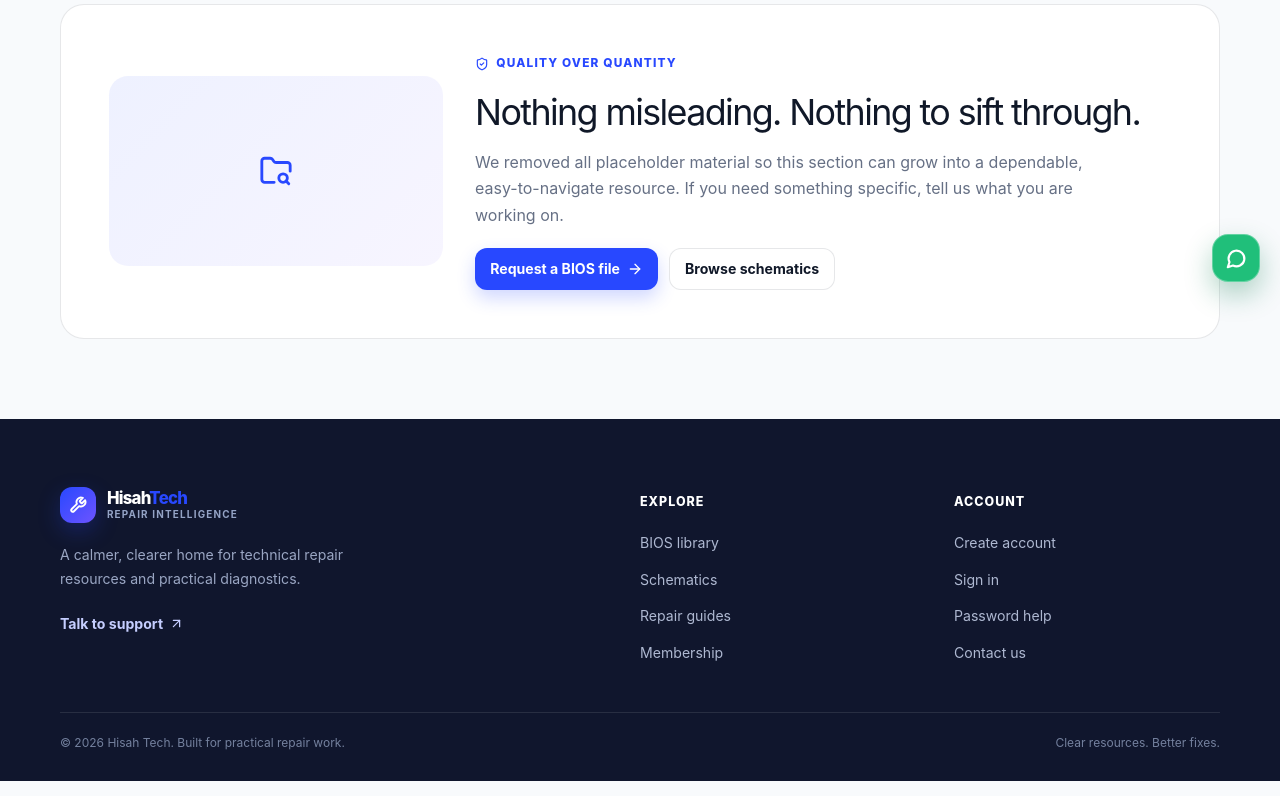
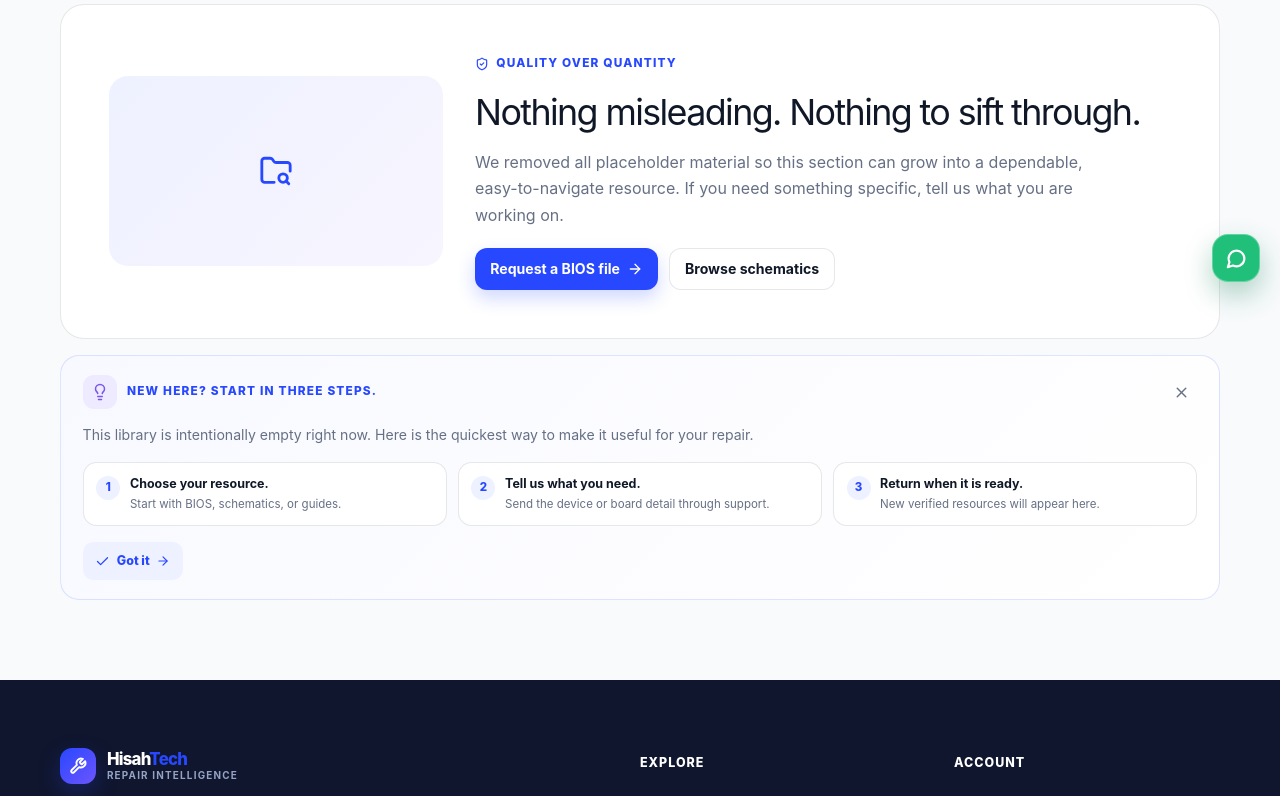
Before and after one commit to emkayty/hisah-tech-remediated, a Next.js app: page /bios-files in a window 1280 px wide. Shown: the part 498-1294 px from the top of the page. Built offline with nearby package versions, Linux system fonts and the light colour scheme.

Commit message:
Add empty-state onboarding guide

```diff
--- /dev/null
+++ b/app/components/EmptyStateOnboarding.tsx
@@ -0,0 +1,46 @@
+'use client';
+
+import { useEffect, useState } from 'react';
+import { ArrowRight, Check, Lightbulb, X } from 'lucide-react';
+
+const STORAGE_KEY = 'hisah-tech-empty-state-onboarding-seen';
+
+export default function EmptyStateOnboarding() {
+  const [visible, setVisible] = useState(false);
+
+  useEffect(() => {
+    try {
+      setVisible(window.localStorage.getItem(STORAGE_KEY) !== 'true');
+    } catch {
+      setVisible(true);
+    }
+  }, []);
+
+  function dismiss() {
+    try {
+      window.localStorage.setItem(STORAGE_KEY, 'true');
+    } catch {
+      // The onboarding should still be dismissible when storage is unavailable.
+    }
+    setVisible(false);
+  }
+
+  if (!visible) return null;
+
+  return (
+    <aside className="onboarding-card" aria-label="Getting started guide">
+      <div className="onboarding-card__topline">
+        <span className="onboarding-card__icon"><Lightbulb size={18} /></span>
+        <span className="eyebrow">New here? Start in three steps.</span>
+        <button type="button" className="onboarding-card__close" onClick={dismiss} aria-label="Dismiss getting started guide"><X size={17} /></button>
+      </div>
+      <p className="onboarding-card__intro">This library is intentionally empty right now. Here is the quickest way to make it useful for your repair.</p>
+      <ol className="onboarding-steps">
+        <li><span>1</span><div><strong>Choose your resource.</strong><small>Start with BIOS, schematics, or guides.</small></div></li>
+        <li><span>2</span><div><strong>Tell us what you need.</strong><small>Send the device or board detail through support.</small></div></li>
+        <li><span>3</span><div><strong>Return when it is ready.</strong><small>New verified resources will appear here.</small></div></li>
+      </ol>
+      <button type="button" className="onboarding-card__done" onClick={dismiss}><Check size={15} /> Got it <ArrowRight size={14} /></button>
+    </aside>
+  );
+}
--- a/app/components/ResourceEmptyPage.tsx
+++ b/app/components/ResourceEmptyPage.tsx
@@ -1,5 +1,6 @@
 import Link from 'next/link';
 import { ArrowLeft, ArrowRight, BookOpen, FileCode2, Files, FolderSearch, ShieldCheck } from 'lucide-react';
+import EmptyStateOnboarding from './EmptyStateOnboarding';
 
 type ResourceKind = 'bios' | 'schematics' | 'guides';
 
@@ -66,6 +67,7 @@ export default function ResourceEmptyPage({ kind }: { kind: ResourceKind }) {
           </div>
         </div>
       </section>
+      <EmptyStateOnboarding />
     </div>
   );
 }
--- a/app/globals.css
+++ b/app/globals.css
@@ -185,6 +185,21 @@ button:disabled { cursor: not-allowed; opacity: .62; }
 .about-services__list div { display: flex; align-items: center; gap: .65rem; padding: .9rem; border: 1px solid var(--line); border-radius: .85rem; color: var(--ink-soft); background: #fff; font-size: .88rem; font-weight: 700; }
 .about-services__list svg { flex: 0 0 auto; color: var(--mint); }
 
+.onboarding-card { margin-top: 1rem; padding: 1.2rem 1.35rem; border: 1px solid rgba(40,72,255,.14); border-radius: 1.2rem; background: linear-gradient(135deg, #f8f9ff, #fff); }
+.onboarding-card__topline { display: flex; align-items: center; gap: .65rem; }
+.onboarding-card__icon { display: grid; place-items: center; width: 34px; height: 34px; border-radius: .7rem; color: #7956e9; background: #eeeaff; }
+.onboarding-card__close { display: grid; place-items: center; width: 32px; height: 32px; margin-left: auto; border: 0; border-radius: .55rem; color: var(--muted); background: transparent; cursor: pointer; }
+.onboarding-card__close:hover { color: var(--ink); background: #eef1ff; }
+.onboarding-card__intro { max-width: 700px; margin: .9rem 0 1rem; color: var(--muted); font-size: .88rem; line-height: 1.6; }
+.onboarding-steps { display: grid; grid-template-columns: repeat(3, 1fr); gap: .65rem; margin: 0; padding: 0; list-style: none; }
+.onboarding-steps li { display: flex; gap: .6rem; padding: .8rem; border: 1px solid var(--line); border-radius: .85rem; background: #fff; }
+.onboarding-steps li > span { display: grid; place-items: center; flex: 0 0 auto; width: 24px; height: 24px; border-radius: 50%; color: var(--primary); background: #eef1ff; font-size: .72rem; font-weight: 850; }
+.onboarding-steps strong, .onboarding-steps small { display: block; }
+.onboarding-steps strong { color: var(--ink); font-size: .78rem; line-height: 1.3; }
+.onboarding-steps small { margin-top: .25rem; color: var(--muted); font-size: .72rem; line-height: 1.4; }
+.onboarding-card__done { display: inline-flex; align-items: center; gap: .4rem; margin-top: 1rem; padding: .6rem .8rem; border: 0; border-radius: .65rem; color: var(--primary); background: #eef1ff; font-size: .78rem; font-weight: 800; cursor: pointer; }
+.onboarding-card__done:hover { background: #e2e7ff; }
+
 .loading-card { display: grid; place-items: center; min-height: 220px; border: 1px solid var(--line); border-radius: 1.25rem; color: var(--muted); background: #fff; font-weight: 700; }
 .account-dashboard { max-width: 1060px; }
 .dashboard-hero { max-width: 720px; margin-bottom: 2rem; }
@@ -263,6 +278,7 @@ button:disabled { cursor: not-allowed; opacity: .62; }
   .membership-grid { grid-template-columns: 1fr; }
   .dashboard-grid { grid-template-columns: 1fr; }
   .about-grid, .about-services__list { grid-template-columns: 1fr; }
+  .onboarding-steps { grid-template-columns: 1fr; }
   .content-empty { grid-template-columns: 1fr; }
   .contact-location { grid-template-columns: 1fr; }
   .catalog-empty__visual { min-height: 140px; }
```
